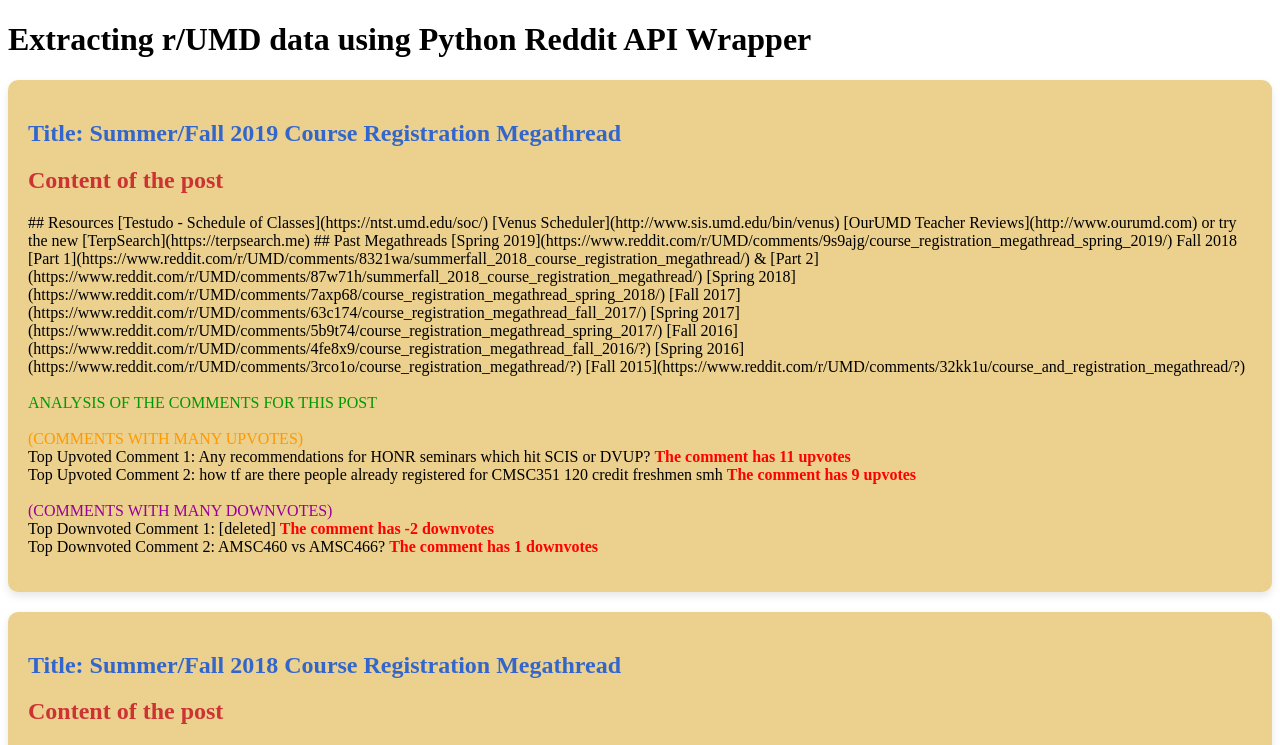
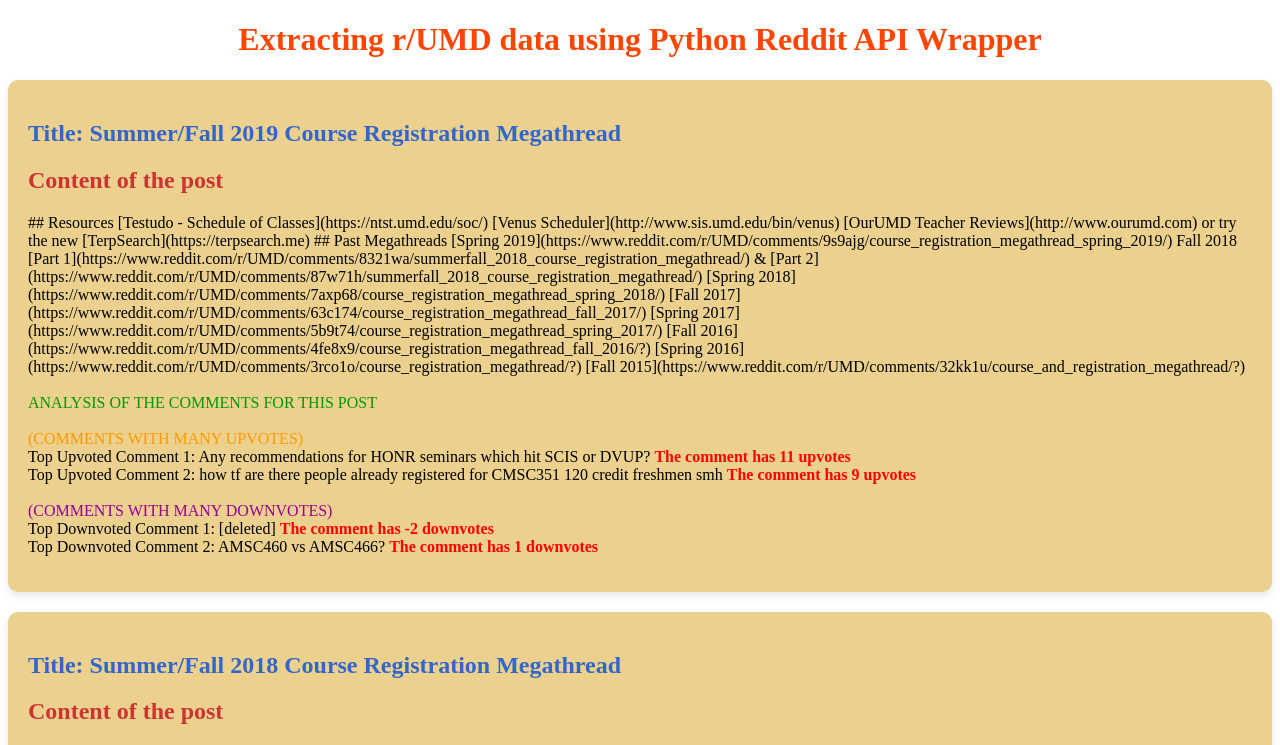
Before and after one commit to shashanksp04/To-Heed-Or-Not-To-Heed, a plain HTML site: page index.html in a window 1280 px wide. Shown: the top 745 px of the page. Drawn offline with Linux system fonts and the light colour scheme.

Commit message:
Update styles.css

```diff
--- a/styles.css
+++ b/styles.css
@@ -1,4 +1,9 @@
-/* Define styles for the elements */
+/* Defining styles for the elements */
+
+h1 {
+    text-align: center;
+    color: orangered;
+}
 #Title {
     color: #3366cc; /* Blue */
 }
```
